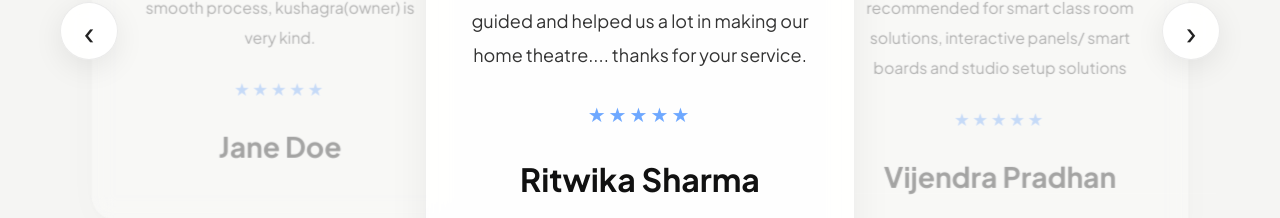
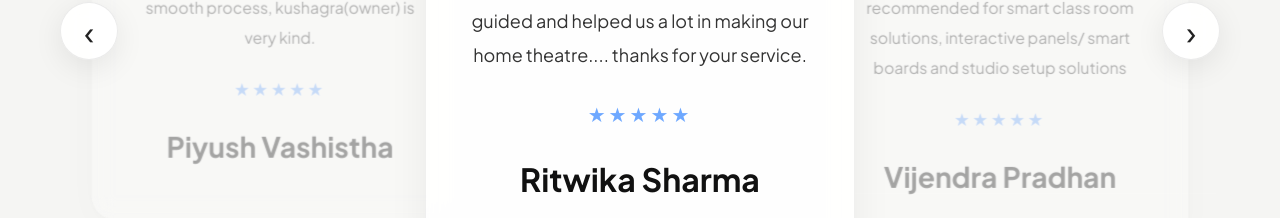
Before and after one commit to PVASH1070091-O/RashiTech, a React (Vite) app: page / in a window 1280 px wide. Shown: the part 8081-8299 px from the top of the page. Built offline with nearby package versions, Linux system fonts and the light colour scheme.

Commit message:
review name changed

```diff
--- a/src/pages/ReviewSection.jsx
+++ b/src/pages/ReviewSection.jsx
@@ -4,8 +4,8 @@ import './ReviewSection.css'
 const testimonials = [
   {
     id: 1,
-    name: 'Jane Doe',
-    role: 'CEO',
+    name: 'Piyush Vashistha',
+    // role: 'CEO',
     image:
       'https://images.unsplash.com/photo-1494790108377-be9c29b29330?q=80&w=400&auto=format&fit=crop',
     review:
```
